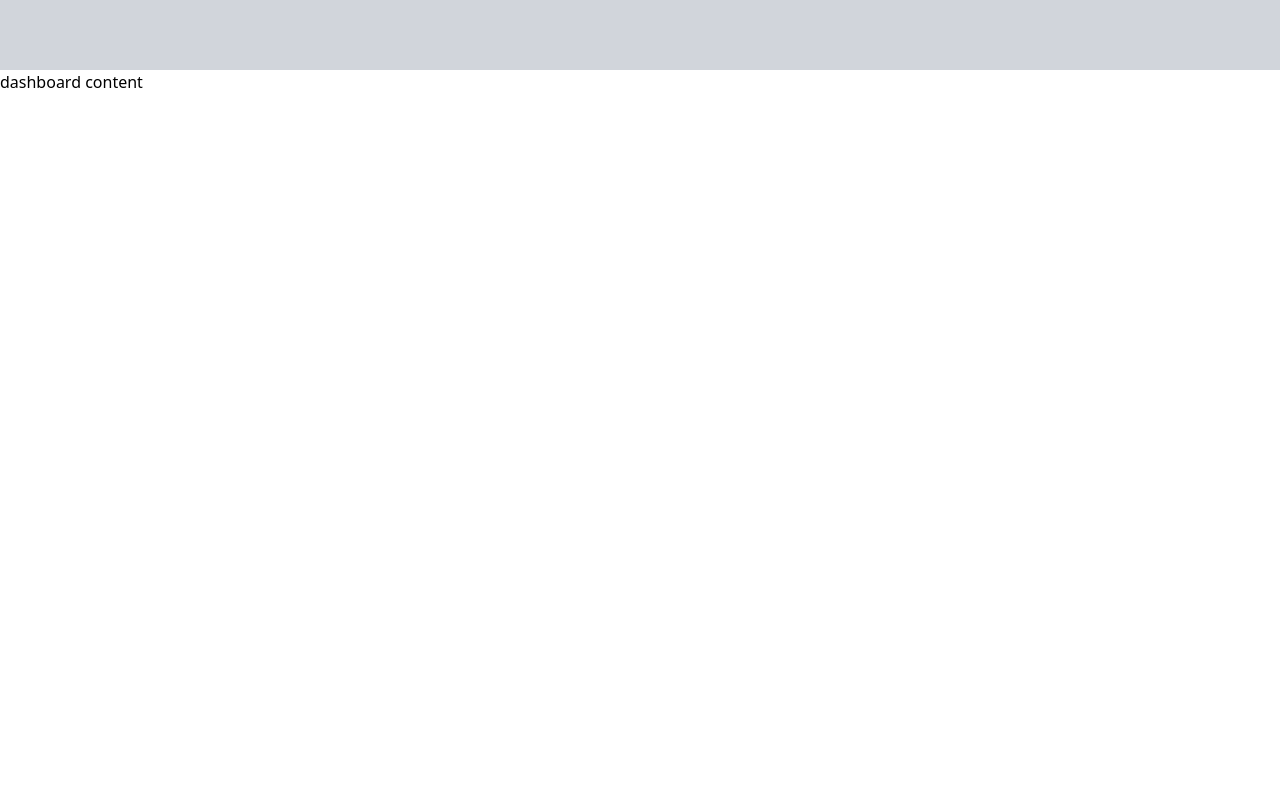
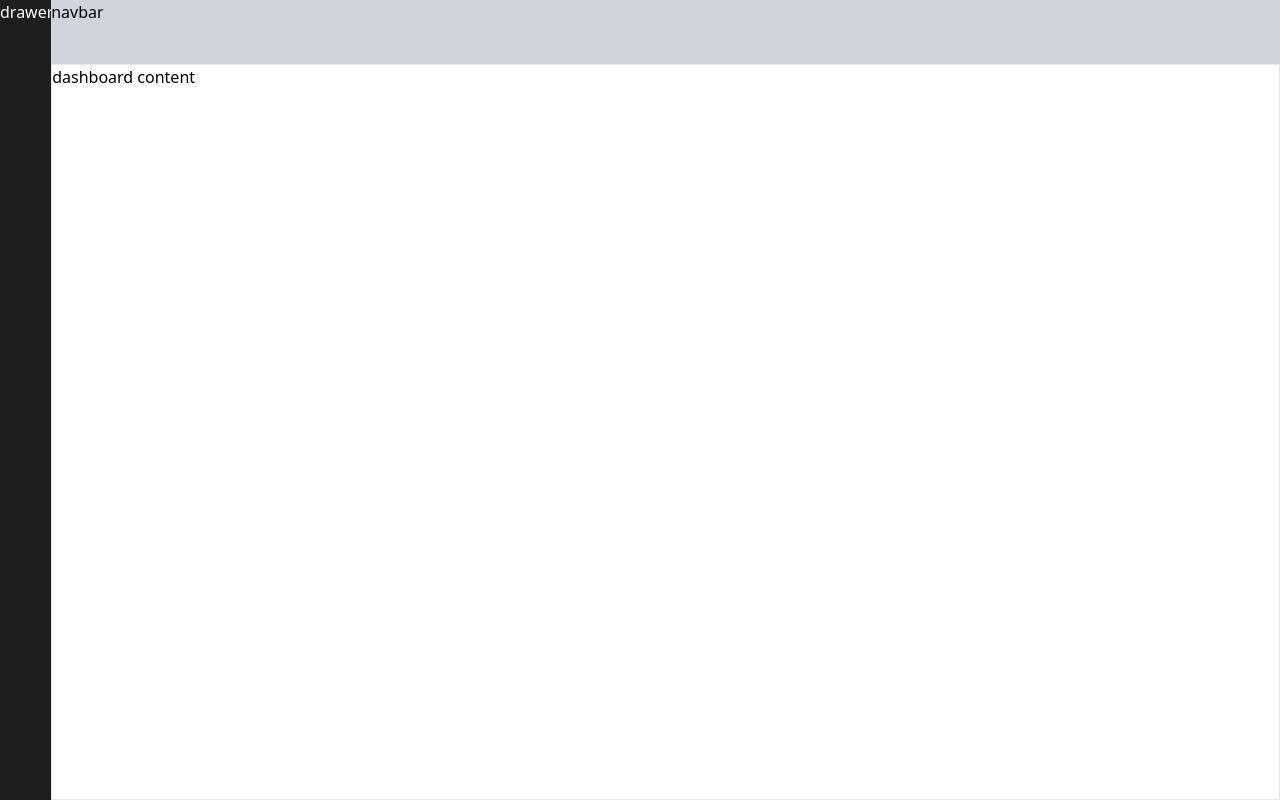
Before and after one commit to Zayada-Inc/Zayada, a React (Vite) app in the folder Clients/frontend/: page / in a window 1280 px wide. Built offline with nearby package versions, Linux system fonts and the light colour scheme.

Commit message:
dashboard layout

```diff
--- a/Clients/frontend/src/components/Layout/ContentLayout.tsx
+++ b/Clients/frontend/src/components/Layout/ContentLayout.tsx
@@ -6,9 +6,12 @@ interface ContentLayoutProps {
 
 export const ContentLayout = ({ children }: ContentLayoutProps) => {
   return (
-    <>
-      <Navbar />
-      <div>{children}</div>
-    </>
+    <div className='grid grid-cols-[4%_1fr]'>
+      <div className='text-white bg-dark-color'>drawer</div>
+      <div className='flex flex-col h-screen'>
+        <Navbar />
+        <div className='basis-full'>{children}</div>
+      </div>
+    </div>
   );
 };
--- a/Clients/frontend/src/components/Navbar/Navbar.tsx
+++ b/Clients/frontend/src/components/Navbar/Navbar.tsx
@@ -1,3 +1,3 @@
 export const Navbar = () => {
-  return <div className='bg-gray-300 h-[70px]'></div>;
+  return <div className='bg-gray-300 h-[70px]'>navbar</div>;
 };
--- a/Clients/frontend/src/features/Dashboard/Dashboard.tsx
+++ b/Clients/frontend/src/features/Dashboard/Dashboard.tsx
@@ -3,7 +3,7 @@ import { ContentLayout } from 'components/Layout';
 export const Dashboard = () => {
   return (
     <ContentLayout>
-      <div> dashboard content </div>
+      <div className='border h-full'> dashboard content </div>
     </ContentLayout>
   );
 };
--- a/Clients/frontend/src/index.css
+++ b/Clients/frontend/src/index.css
@@ -2,7 +2,7 @@
 @tailwind components;
 @tailwind utilities;
 
-body {
+* {
   margin: 0;
   padding: 0;
   box-sizing: border-box;
--- a/Clients/frontend/tailwind.config.cjs
+++ b/Clients/frontend/tailwind.config.cjs
@@ -2,7 +2,11 @@
 module.exports = {
   content: ['./index.html', './src/**/*.{js,ts,jsx,tsx}'],
   theme: {
-    extend: {},
+    extend: {
+      colors: {
+        'dark-color': '#1E1E1E',
+      },
+    },
   },
   plugins: [],
 };
```
